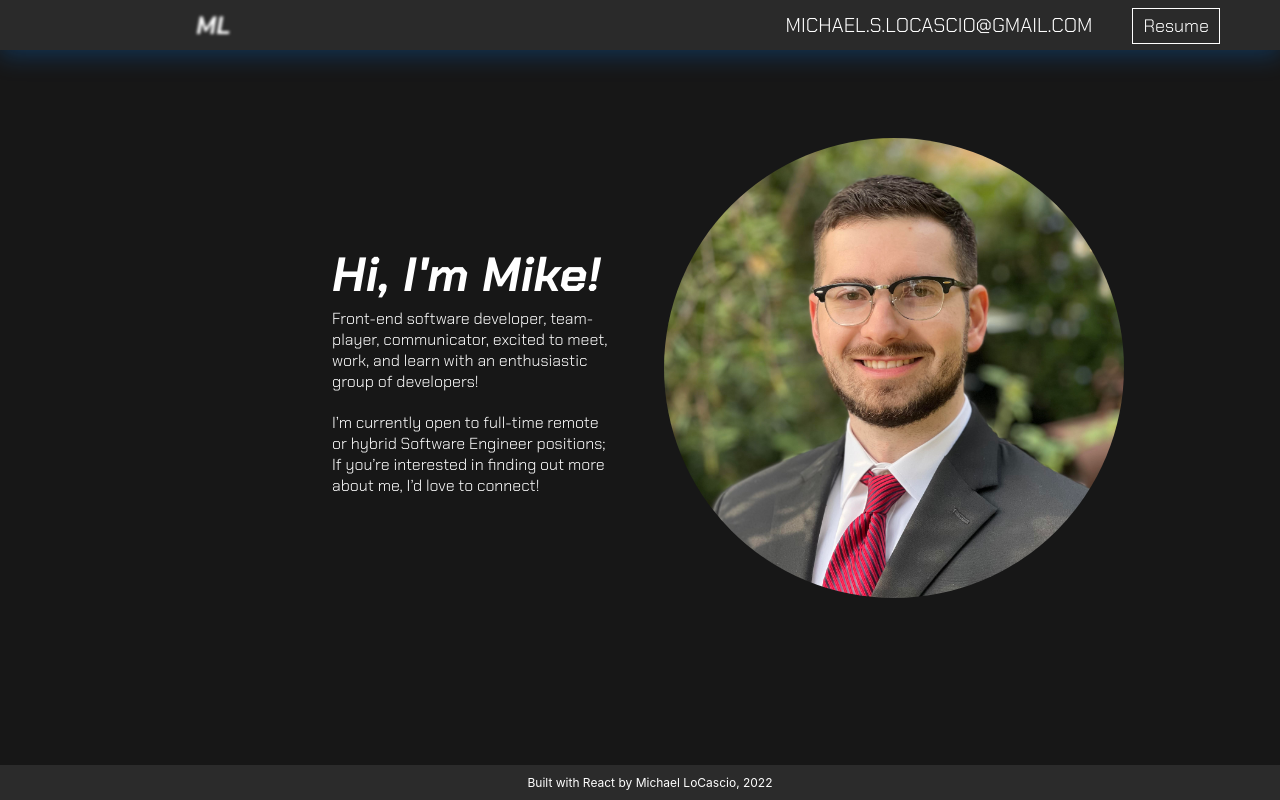
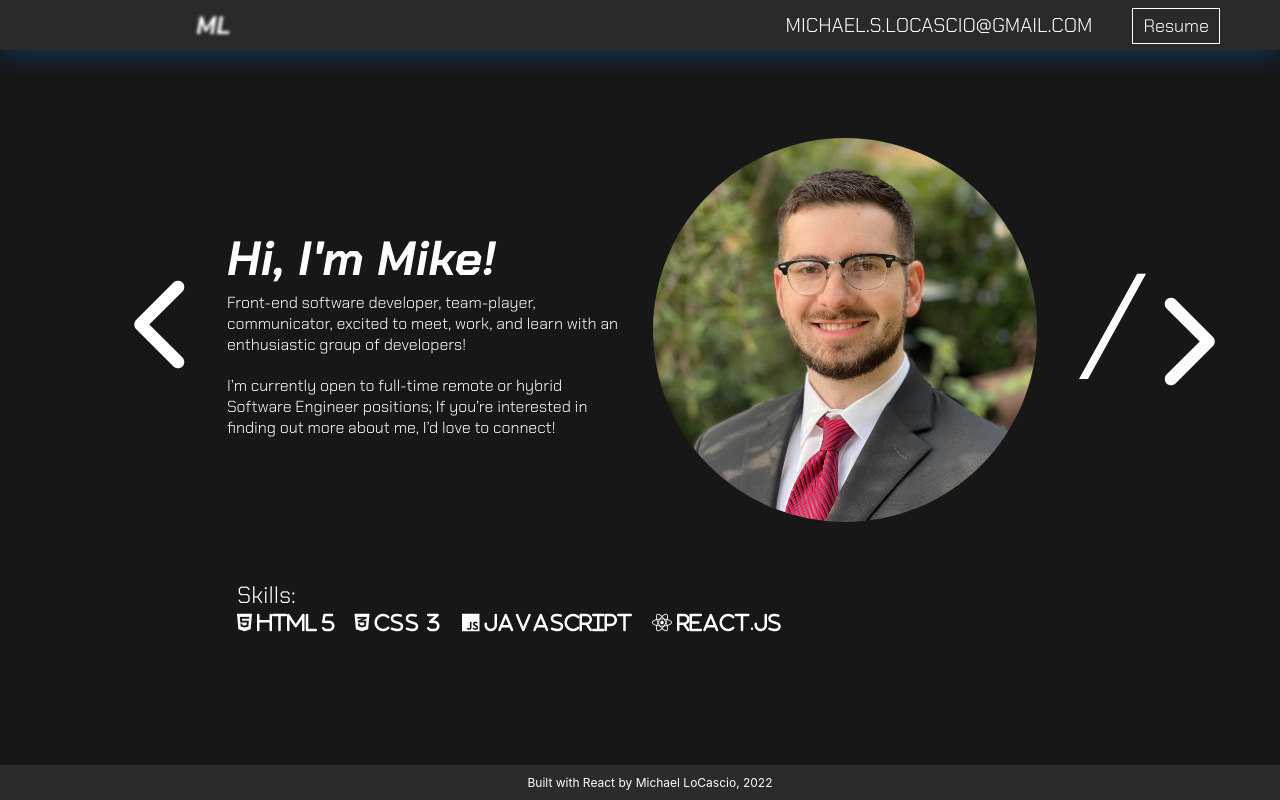
Before and after one commit to Gitmsl/msl-website, a React (Create React App) app: page / in a window 1280 px wide. Shown: the top 800 px of the page. Built offline with nearby package versions, Linux system fonts and the light colour scheme.

Commit message:
More Header Updates
added "< />" to sides of main content as decorative accents, updated grid layout, added small reactive skills portion beneath main content placed within header grid model.

```diff
--- a/src/header/Header.jsx
+++ b/src/header/Header.jsx
@@ -5,6 +5,9 @@ import imageSrc from '../images/michael.jpg'
 export default function Header() {
     return(
         <div className="head">
+            <div className="openElementItem">
+                <i className="fa-solid fa-chevron-left"></i>
+            </div>
             <div className="aboutItem">
                 <h1 className="name">Hi, I'm Mike!</h1>
                 <p className="title">
@@ -21,9 +24,24 @@ export default function Header() {
                 </p>
             </div>
             <div className="profileItem">
-                <img src={imageSrc} alt="Michael LoCascio" className="michaelPic"/>
+                <img
+                    src={imageSrc}
+                    alt="Michael LoCascio"
+                    className="michaelPic"
+                />
                 <h1 className="name"></h1>
                 <h3 className="title"></h3>
+            </div>
+            <div className="closedElementItem">
+                <span className='backslashSubitem'>/</span>
+                <i className="fa-solid fa-chevron-right"></i>
+            </div>
+            <div className='skillsItem'>
+                <h3 className='skillsItemTitle'>Skills:</h3>
+                <i className="htmlLogo fa-brands fa-html5"> HTML 5</i>
+                <i className="cssLogo fa-brands fa-css3-alt"> CSS 3</i>
+                <i className="jsLogo fa-brands fa-js"> Javascript</i>
+                <i className="reactLogo fa-brands fa-react"> React.js</i>
             </div>
         </div>
     )
--- a/src/header/header.css
+++ b/src/header/header.css
@@ -1,36 +1,53 @@
 /* Grid layout */
 .head {
     display: grid;
-    gap: 3rem;
-    grid-template-columns: repeat(4, 1fr);
+    gap: 1.5rem;
+    /* grid-template-columns: repeat(5, 1fr); */
+    grid-template-columns: 1fr 2fr 2fr 1fr;
+    grid-template-rows: 1fr .25fr;
+    /* grid-template-areas:
+        "left about  pic right"
+        ". skills skills ."
+        ; */
     width: 100%;
-    margin: 50px 0 175px;
+    margin: 50px 0 100px;
     align-items: center;
+    font-family: 'Chakra Petch', sans-serif;
     color: white;
 }
 
+.openElementItem {
+    /* grid-area: left; */
+    height: auto;
+    margin-left: 10vw;
+    font-size: 100px;
+}
+
 .aboutItem {
+    /* grid-area: about; */
     grid-column-start: 2;
+    /* grid-row-start: 1;
+    grid-row-end: 5; */
 }
 
 .profileItem {
 grid-column-start: 3;
-grid-column-end: 5;
+grid-column-end: 4;
 }
 
 .michaelPic {
     margin: 38px 0 0;
-    width: 460px;
-    height: 460px;
+    width: 30vw;
+    min-width: 300px;
+    height:30vw;
+    min-height: 300px;
     object-fit: cover;
     border-radius: 50%;
-
 }
 
 .name {
     margin: .6em 0em 0em;
     color: rgb(255, 255, 255);
-    font-family: 'Chakra Petch', sans-serif;
     font-size: 48px;
     font-weight: 700;
     font-style: italic;
@@ -39,5 +56,70 @@ grid-column-end: 5;
 
 .title {
     margin:  2px 0 20px;
-    font-family: 'Chakra Petch', sans-serif;
 }
+
+.closedElementItem {
+    grid-column-start: 4;
+    /* grid-row-start: 1; */
+    /* height: auto; */
+    /* margin-right: 50px; */
+    font-size: 100px;
+}
+
+.backslashSubitem {
+    font-size: 150px;
+}
+
+.skillsItem {
+    grid-column-start: 2;
+    grid-column-end: 4;
+    font-size: 20px;
+    margin: 0 10px 30px 10px;
+}
+.skillsItem:hover {
+    cursor: default;
+}
+
+.skillsItemTitle {
+    font-weight: 300;
+}
+
+.htmlLogo {
+    margin-right: 20px;
+    transition: 500ms ease-in-out;
+}
+
+.htmlLogo:hover {
+    color: orange;
+    transition: 500ms ease-in-out;
+}
+
+.cssLogo {
+    margin-right: 20px;
+    transition: 500ms ease-in-out;
+}
+
+.cssLogo:hover {
+    color: rgb(0, 162, 255);
+    transition: 500ms ease-in-out;
+}
+
+.jsLogo {
+    margin-right: 20px;
+    transition: 500ms ease-in-out;
+}
+
+.jsLogo:hover {
+    color: rgb(255, 255, 0);
+    transition: 500ms ease-in-out;
+}
+
+.reactLogo {
+    margin-right: 20px;
+    transition: 500ms ease-in-out;
+}
+
+.reactLogo:hover {
+    color: rgb(0, 225, 255);
+    transition: 500ms ease-in-out;
+}
```
